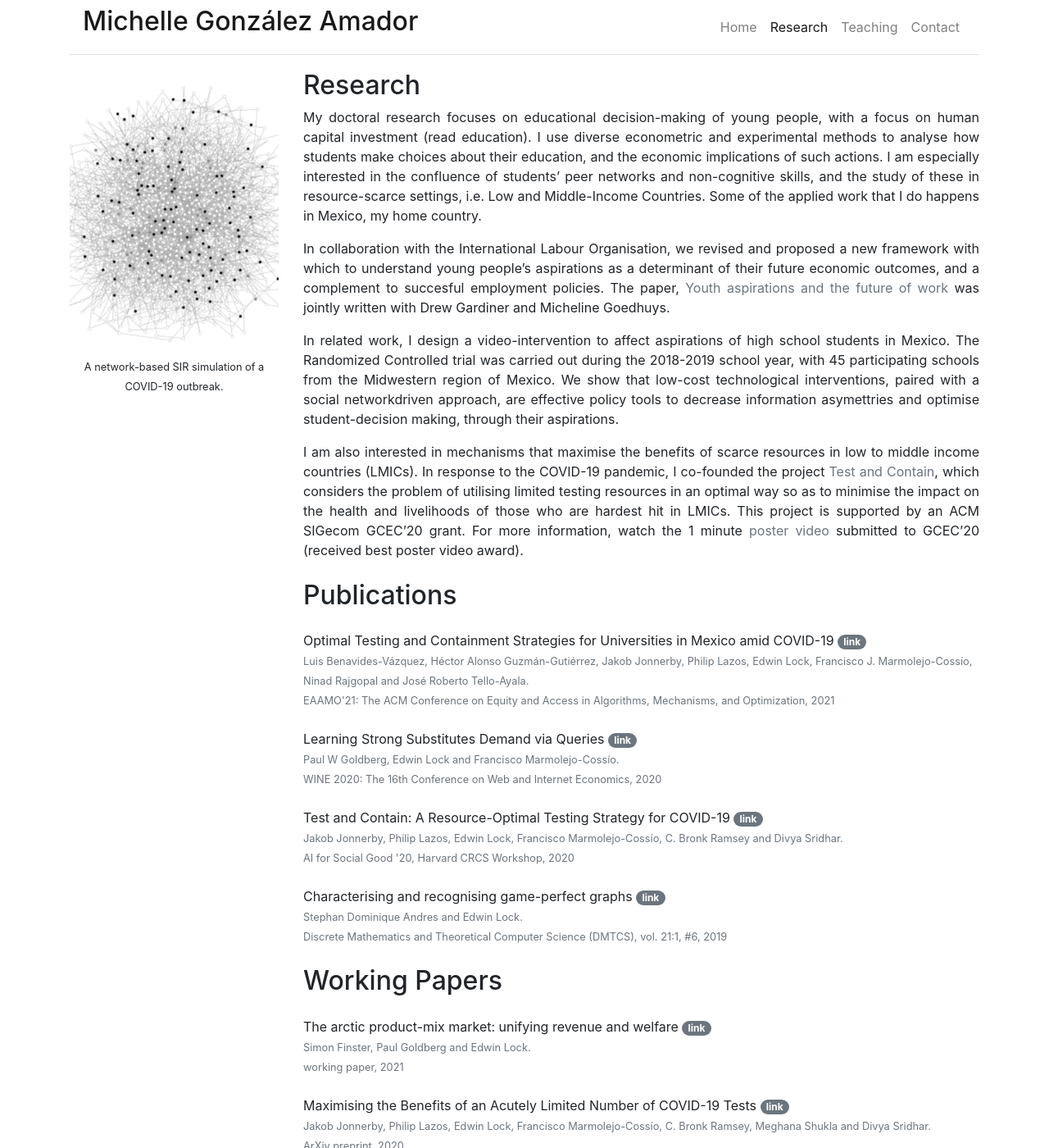
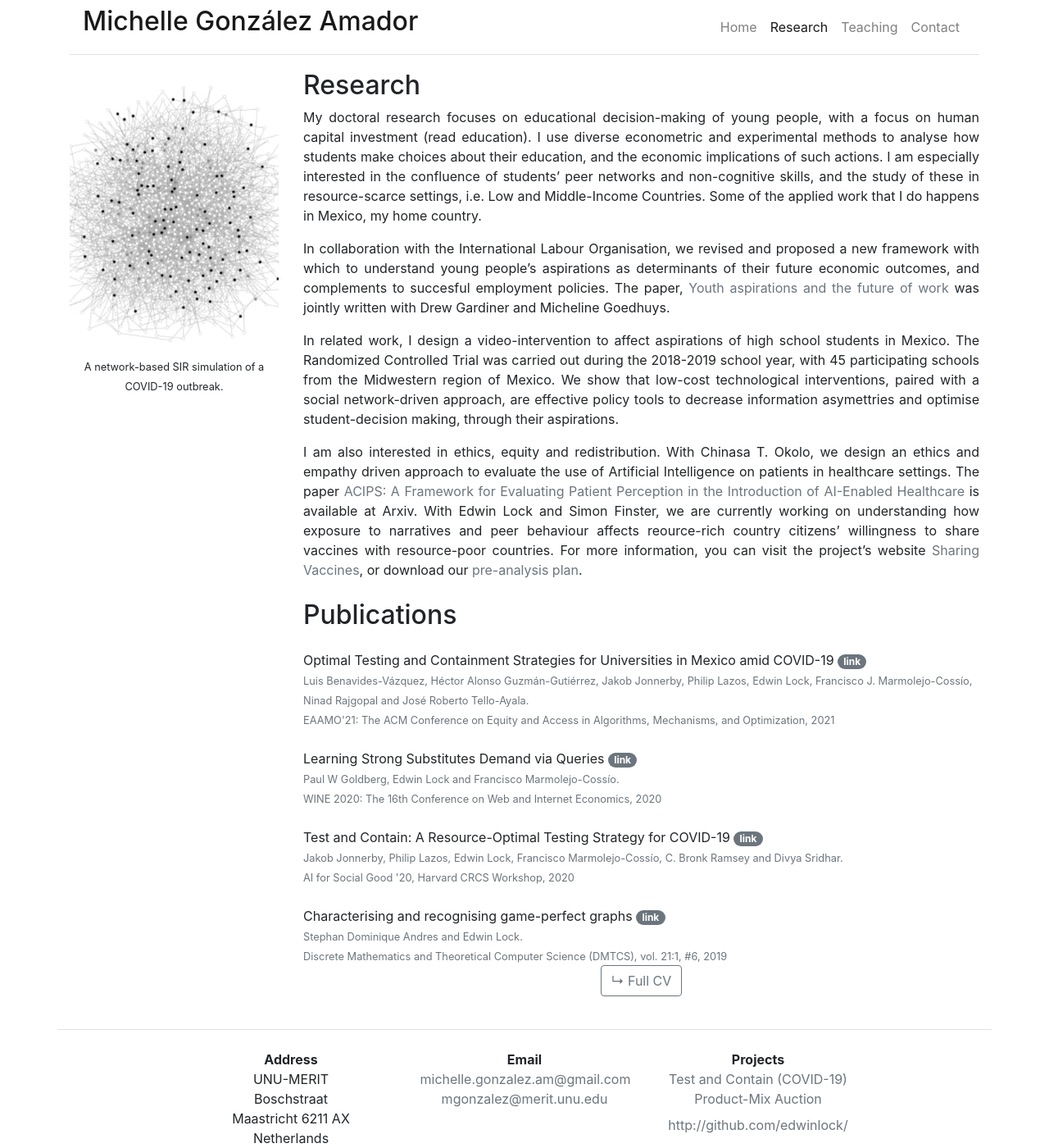
Before and after one commit to michelleg06/m-gonzalezamador.com, a Jekyll site: the page built from research.md, in a window 1280 px wide and 1400 px high. Shown: the whole window at 82% size. Built offline with Jekyll 4.4.1, drawn with Linux system fonts in a browser that asks for light colours; nearby versions of some CDN libraries; some of the changed text lies outside the part shown.

Commit message:
Update research.md

```diff
--- a/research.md
+++ b/research.md
@@ -14,29 +14,27 @@ and non-cognitive skills, and the study of these in resource-scarce settings, i.
 Some of the applied work that I do happens in Mexico, my home country.
 
 In collaboration with the International Labour Organisation, we revised and proposed
-a new framework with which to understand young people's aspirations as a
-determinant of their future economic outcomes, and a complement to succesful employment policies.
+a new framework with which to understand young people's aspirations as
+determinants of their future economic outcomes, and complements to succesful employment policies.
 The paper, [Youth aspirations and the future of work](https://www.ilo.org/employment/Whatwedo/Publications/WCMS_790120/lang--en/index.htm)
 was jointly written with Drew Gardiner and Micheline Goedhuys.
 
 In related work, I design a video-intervention to affect aspirations of high school
-students in Mexico. The Randomized Controlled trial was carried out during the 2018-2019
+students in Mexico. The Randomized Controlled Trial was carried out during the 2018-2019
 school year, with 45 participating schools from the Midwestern region of Mexico. We show that
-low-cost technological interventions, paired with a social networkdriven approach, are
+low-cost technological interventions, paired with a social network-driven approach, are
 effective policy tools to decrease information asymettries and optimise
 student-decision making, through their aspirations.
 
-I am also interested in mechanisms that maximise the benefits of scarce resources in low to
-middle income countries (LMICs). In response to the COVID-19 pandemic, I co-founded the
-project [Test and Contain](http://testandcontain.com), which considers the problem of utilising
-limited testing resources in an optimal way so as to minimise the impact on the health and
-livelihoods of those who are hardest hit in LMICs. This project is supported by an ACM SIGecom
-GCEC'20 grant. For more information, watch the 1 minute
-[poster video](https://www.youtube.com/watch?v=RHAzUeewFP0)
-submitted to GCEC'20 (received best poster video award).
+I am also interested in ethics, equity and redistribution. With Chinasa T. Okolo, we design
+an ethics and empathy driven approach to evaluate the use of Artificial Intelligence on patients
+in healthcare settings. The paper [ACIPS: A Framework for Evaluating Patient Perception in the Introduction of AI-Enabled Healthcare](https://arxiv.org/abs/2111.04456)
+is available at Arxiv. With Edwin Lock and Simon Finster, we are currently working on understanding
+how exposure to narratives and peer behaviour affects reource-rich country citizens' willingness to
+share vaccines with resource-poor countries. For more information, you can visit the project's website
+[Sharing Vaccines](https://www.sharing-vaccines.org/), or download our [pre-analysis plan](https://doi.org/10.1257/rct.8422-1.0).
+
 
 {% include publications.html %}
-{% include preprints.html %}
 
-
-[↳ Full CV](assets/files/cv.pdf){: .btn .btn-outline-secondary .btn-center}
+[↳ Full CV](assets/files/cvmichelle.pdf){: .btn .btn-outline-secondary .btn-center}
```
